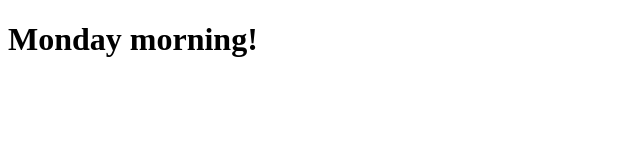
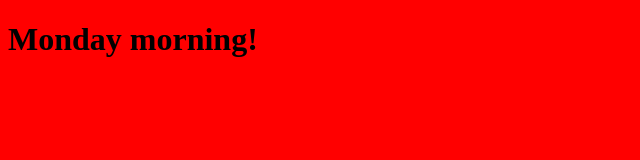
Before and after one commit to margoAl/corse, a plain HTML site: page index.html in a window 1280 px wide. Shown: the whole page, without its empty margins (0-640 px from the left). Drawn offline with Linux system fonts and the light colour scheme.

Commit message:
Update index.html

```diff
--- a/index.html
+++ b/index.html
@@ -1,5 +1,7 @@
 <!DOCTYPE html>
 <html>
+  <body style="background-color:#FF0000;">
+</body>
 <head>
   <meta charset="utf-8">
   <title> Hi Corse!!</title>
```
